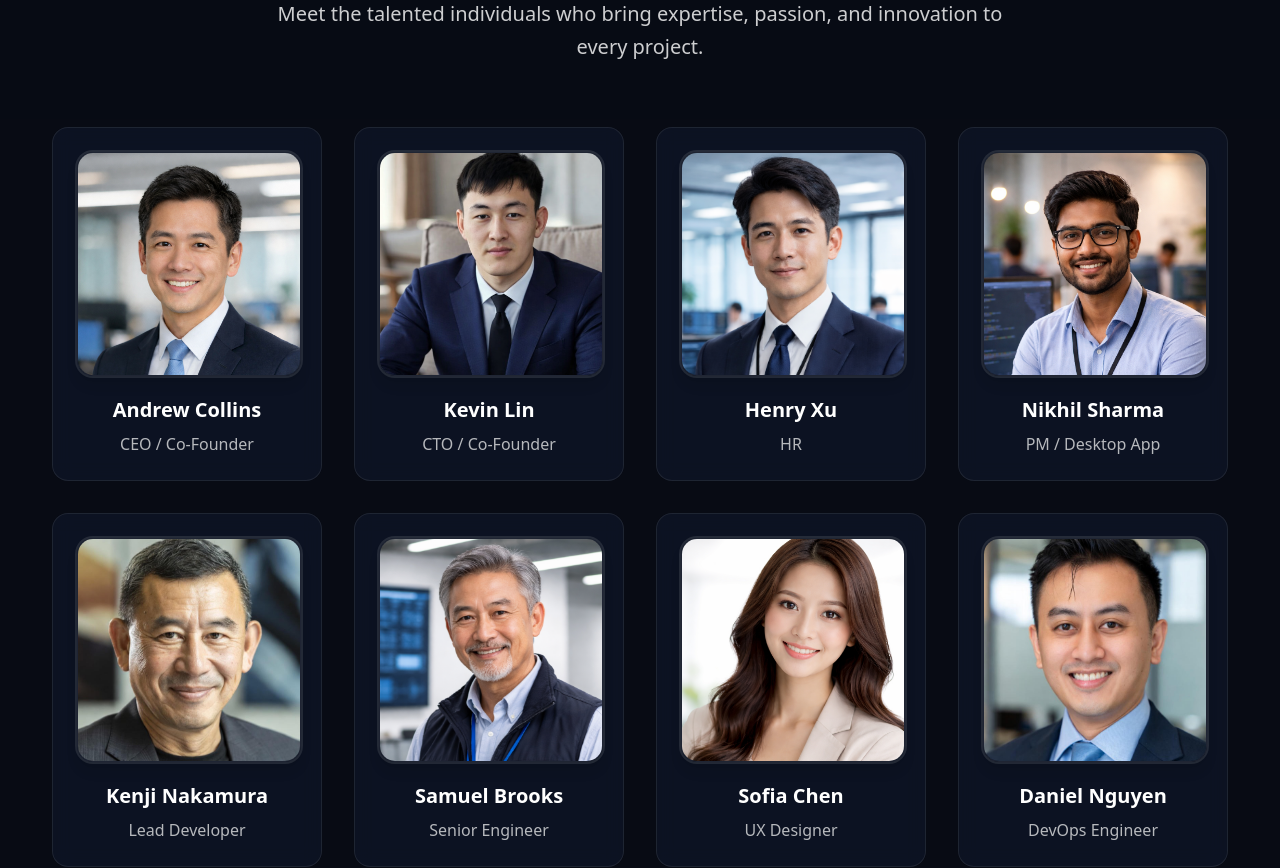
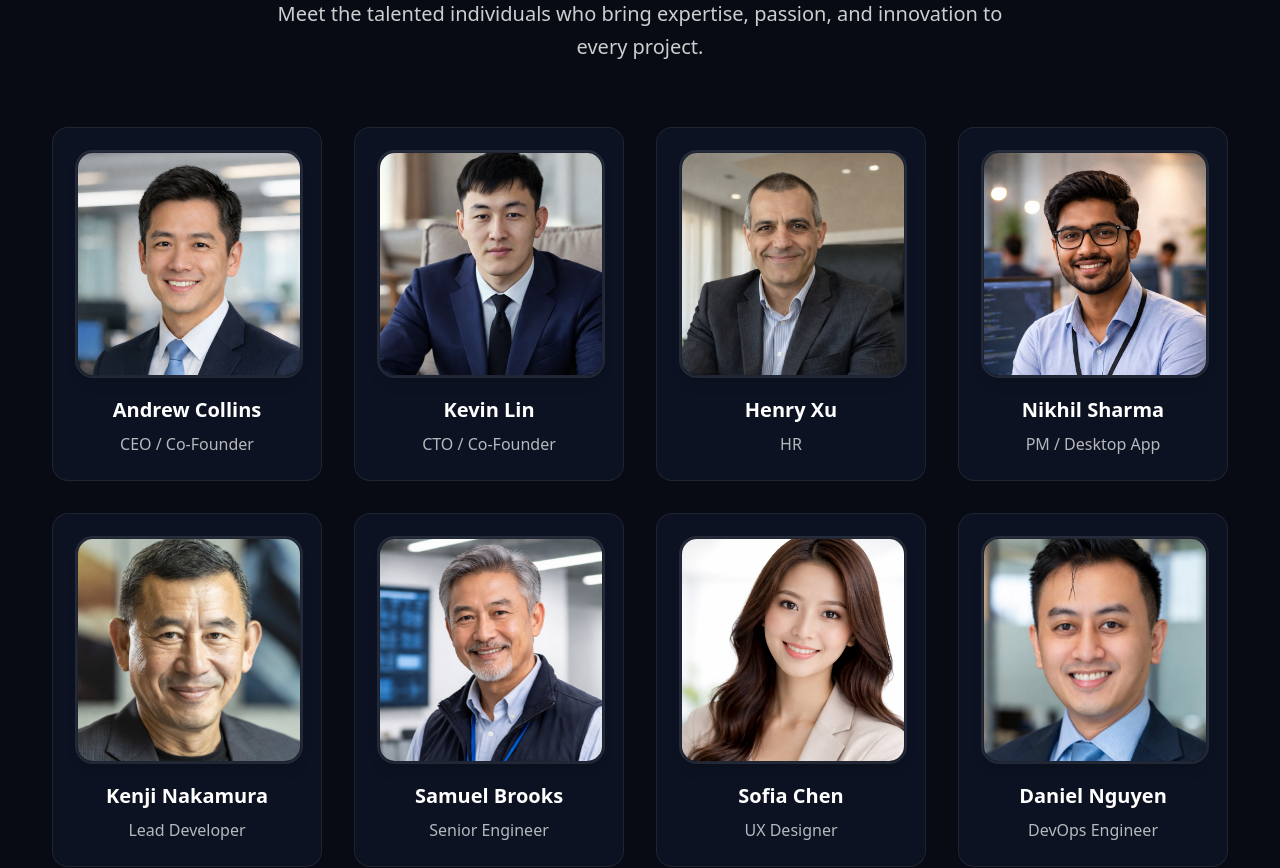
Before and after one commit to nochance19900208-source/technexora, a React (Vite) app: page /about in a window 1280 px wide. Shown: the part 1660-2528 px from the top of the page. Built offline with nearby package versions, Linux system fonts and the light colour scheme.

Commit message:
hr change

```diff
--- a/src/pages/AboutPage.jsx
+++ b/src/pages/AboutPage.jsx
@@ -20,7 +20,7 @@ const teamMembers = [
   {
     name: "Henry Xu",
     role: "HR",
-    image: "/members/HR2.png"
+    image: "/members/HR.png"
   },
   {
     name: "Nikhil Sharma",
```
